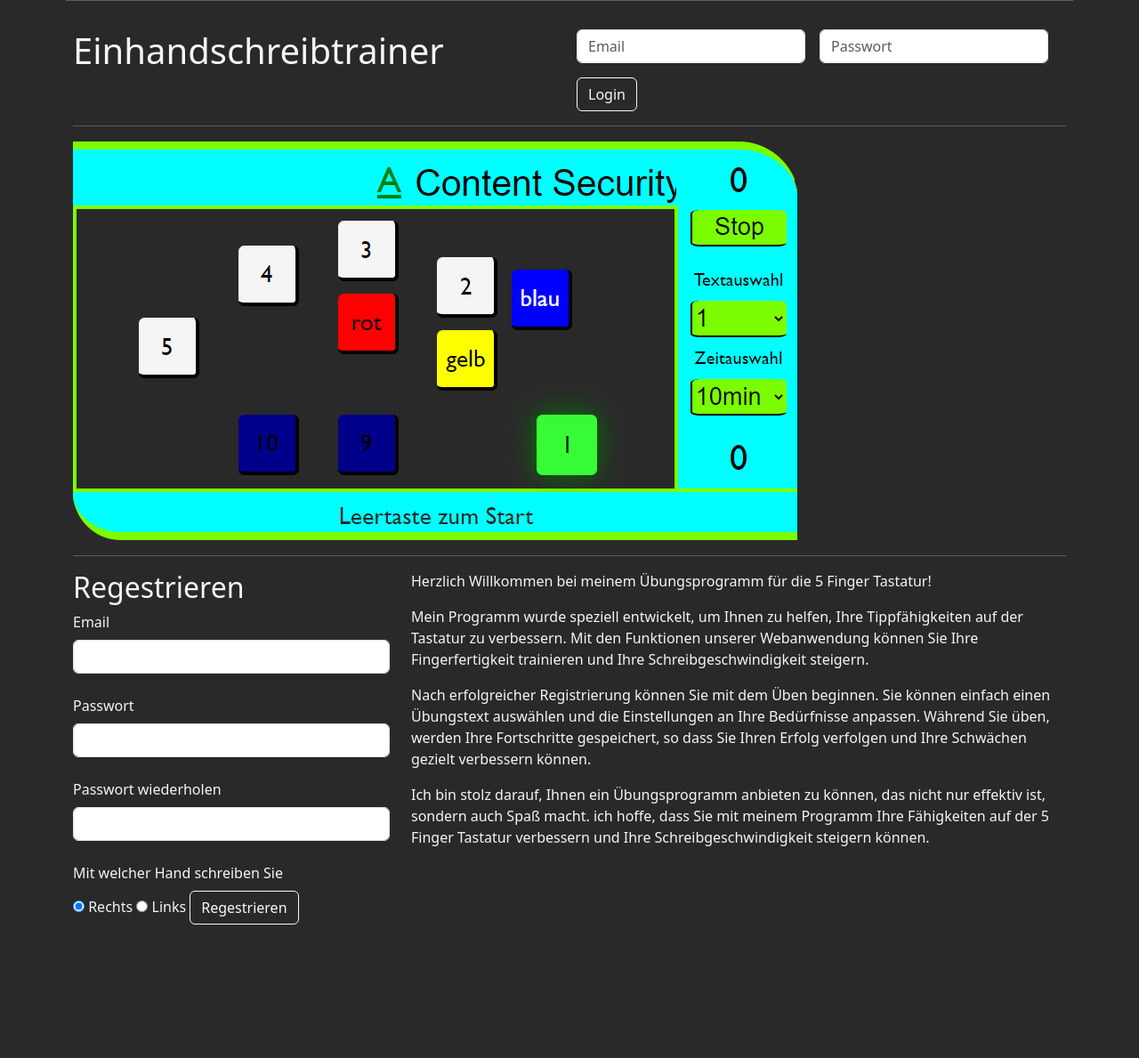
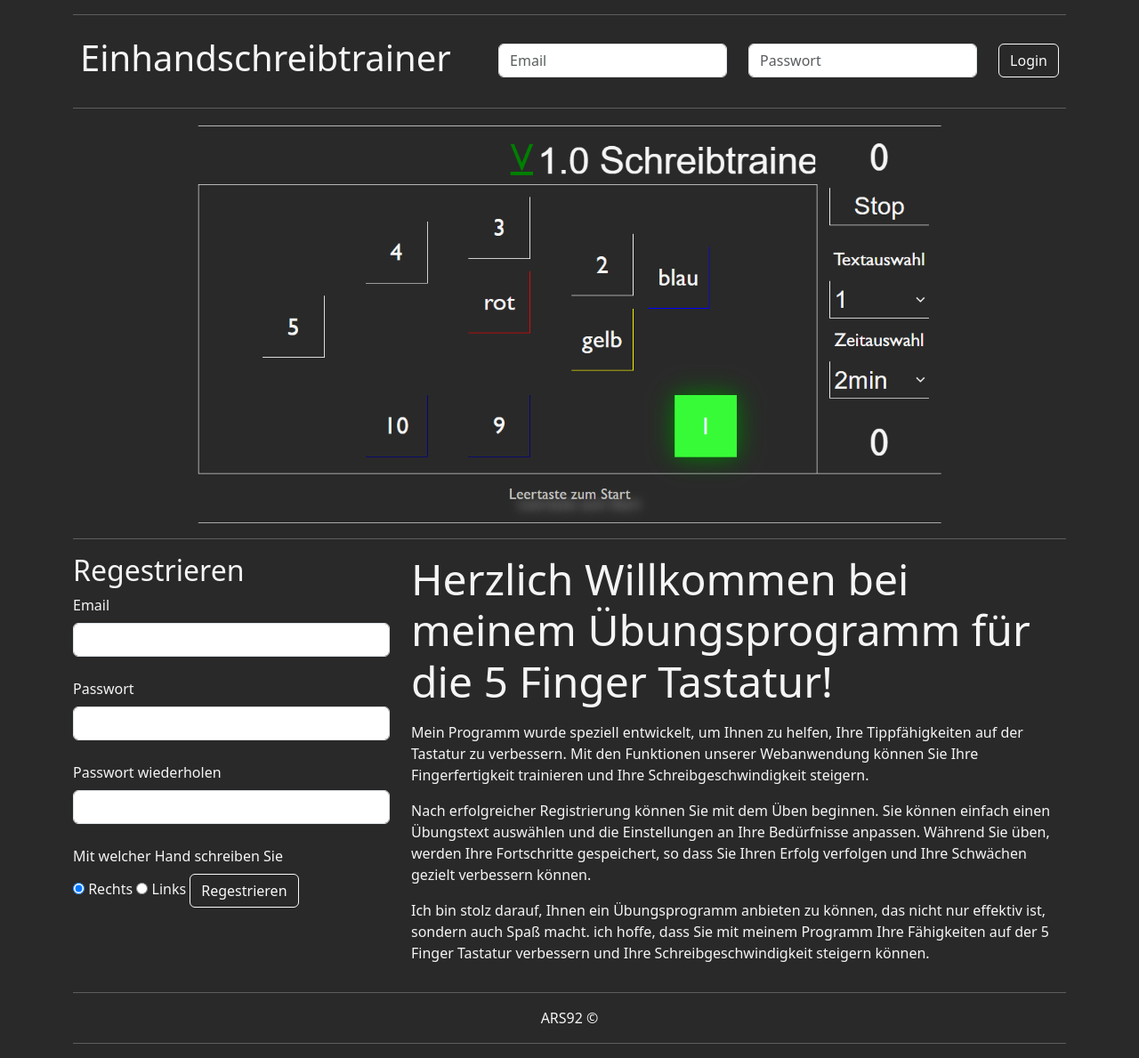
Before and after one commit to ars1992/Einhandschreibtrainer_DB, a PHP site: page /files/ in a window 1280 px wide. Shown: the whole page at 89% size. Before the commit the page ends 1039 px from the top, so only its background shows below. Run offline with PHP 8.4, Linux system fonts and the light colour scheme.

Commit message:
homepage fertig - nicht für handy responsive

```diff
--- a/doku.txt
+++ b/doku.txt
@@ -42,6 +42,7 @@ fehlermeldungen in php ausschalten || steht im buch sicherheit
 speichern im auge behalten || manchmal geht es und manchmal nicht
 - anscheinend muss ich die json datei einmal aktualisiren
 - in js mit location.reload(pfad) scheint es zu funktioniren
+- beim ersten server start nicht erst nach aktualisiren der json datei
 
 Auswertung.allesZurückSetzen inhalt nötig mit location reload
 - funktionirt nur mit location.reload
--- a/includes/header.html
+++ b/includes/header.html
@@ -50,6 +50,7 @@
 
 
       .footer{
+        margin-top: 10vw;
         color: whitesmoke;
         position: absolute;
         bottom: 0;
--- a/includes/tastaLinks.html
+++ b/includes/tastaLinks.html
@@ -34,6 +34,7 @@
       </div>
     </header>
 
+    <main class="content">
     <div class="card">
       <div class="menue">
         <div class="menue_grid">
@@ -150,6 +151,7 @@
         </div>
       </div>
     </div>
+  </main>
     <footer class="footer">
       <div class="footer_div border dis-flex">
         <p class="myname">ARS92 &#169;</p>
--- a/index.php
+++ b/index.php
@@ -17,29 +17,33 @@
 
 <body>
     <div class="container">
-        <div class="headline row g-3">
+        <header class="header">
             <hr />
-            <div class="col-6">
+            <div class=" d-flex justify-content-between">
+                <div class="mr-auto p-2">
                     <h1 class="headline_main ">Einhandschreibtrainer</h1>
                 </div>
-            <div class="login col-6 ">
-                <form action="php/formT.php" class="login_form row row-cols-lg-auto g-3 align-items-center" method="POST">
-                    <div class="col-12">
+                <div class="login p-2">
+                    <form action="php/formT.php" class="login_form row row row-cols-lg-auto " method="POST">
+                        <div class="py-2">
                             <input type="email" class="login_email form-control" name="email" placeholder="Email" />
                         </div>
-                    <div class="col-12">
+                        <div class="py-2">
                             <input type="password" class="login_passwort form-control" name="passwort" placeholder="Passwort" />
                         </div>
-                    <div class="col-12">
+                        <div class="py-2">
                             <input type="submit" class="login_submit btn btn-outline-light" name="submit" value="Login" />
                         </div>
                     </form>
                 </div>
             </div>
             <hr />
+
+        </header>
+        <main class="content">
             <div class="row">
-            <div class="bilder col-12 ">
-                <img src="img/tasta_rechts.png" alt="Tastatur" title="Tastatur" class="bilder_img img-fluid" />
+                <div class="bilder col-12 text-center">
+                    <img src="img/tasta.png" alt="Tastatur" title="Tastatur" class="bilder_img img-fluid w-75" />
                 </div>
             </div>
             <hr />
@@ -69,24 +73,24 @@
                     </form>
                 </div>
                 <div class="text col-8">
-                <p class="text_paragraph ">
+                    <p class="text_paragraph display-5">
                         Herzlich Willkommen bei meinem Übungsprogramm für die 5 Finger
                         Tastatur!
                     </p>
-                <p class="text_paragraph ">
+                    <p class="text_paragraph mt-3">
                         Mein Programm wurde speziell entwickelt, um Ihnen zu helfen, Ihre
                         Tippfähigkeiten auf der Tastatur zu verbessern. Mit den Funktionen
                         unserer Webanwendung können Sie Ihre Fingerfertigkeit trainieren und
                         Ihre Schreibgeschwindigkeit steigern.
                     </p>
-                <p class="text_paragraph ">
+                    <p class="text_paragraph mt-3">
                         Nach erfolgreicher Registrierung können Sie mit dem Üben beginnen.
                         Sie können einfach einen Übungstext auswählen und die Einstellungen
                         an Ihre Bedürfnisse anpassen. Während Sie üben, werden Ihre
                         Fortschritte gespeichert, so dass Sie Ihren Erfolg verfolgen und
                         Ihre Schwächen gezielt verbessern können.
                     </p>
-                <p class="text_paragraph">
+                    <p class="text_paragraph mt-3">
                         Ich bin stolz darauf, Ihnen ein Übungsprogramm anbieten zu können,
                         das nicht nur effektiv ist, sondern auch Spaß macht. ich hoffe, dass
                         Sie mit meinem Programm Ihre Fähigkeiten auf der 5 Finger Tastatur
@@ -94,6 +98,15 @@
                     </p>
                 </div>
             </div>
+        </main>
+        <footer class="footer">
+            <div class="footer_div text-center">
+                <hr>
+                <p class="footer_myname">ARS92 &#169;</p>
+                <hr>
+            </div>
+        </footer>
+
         <script src="https://cdn.jsdelivr.net/npm/bootstrap@5.3.0-alpha1/dist/js/bootstrap.bundle.min.js" integrity="sha384-w76AqPfDkMBDXo30jS1Sgez6pr3x5MlQ1ZAGC+nuZB+EYdgRZgiwxhTBTkF7CXvN" crossorigin="anonymous"></script>
         <script src="js/cookie.js"></script>
 </body>
--- a/js/cookie.js
+++ b/js/cookie.js
@@ -5,9 +5,6 @@ const cookieSetzen = {
     cookieName: function () {
         this.button.addEventListener("click", () => {
             let user = document.querySelector(".login_email").value
-            console.log(user, "hallo")
-
-            console.log("user=" + user)
             document.cookie = "user=" + user
         })
     }
--- a/js/main.js
+++ b/js/main.js
@@ -211,7 +211,7 @@ const DatenSpeichern = {
             AuswertungBearbeiten.auswertungAusDatenHolen()
             AuswertungBearbeiten.datenAktualisiren()
             DatenAnJsonSenden.setAuswertungsDaten(AuswertungBearbeiten._userDaten)
-            Auswertung.allesZurückSetzen()
+            // Auswertung.allesZurückSetzen()
             location.reload("../json/newUser.json")
         })
     }
@@ -295,8 +295,6 @@ const Auswertung = {
         StartAnzeige.flackernAnzeige()
         Tastatur.setTextCounter(0)
         Menue.setAnzeigeZeitAnschlagAufNull()
-        // let n = Auswertung.n++
-        // Menue.ausgewählterText = `V${n}.0 Schreibtrainer`
 
         Tastatur.clearTastatur()
         TextLauf.laufenderText(Tastatur.textCounter)
--- a/php/formT.php
+++ b/php/formT.php
@@ -145,6 +145,11 @@ $body = '
         </div>
       </div>
     </div>
+    <footer class="footer">
+      <div class="footer_div border dis-flex">
+        <p class="myname">ARS92 &#169;</p>
+      </div>
+    </footer>
     <script src="../js/main.js"></script>
   </body>
 </html>';
```
Also changed, not shown: css/header.css (+12 -3 lines), css/links/card.css (+5 -2 lines), json/newUser.json (+1 -22 lines), img/tasta.png (added), img/tasta_rechts.png (deleted). Lines whose indentation alone changed are shown as unchanged.
